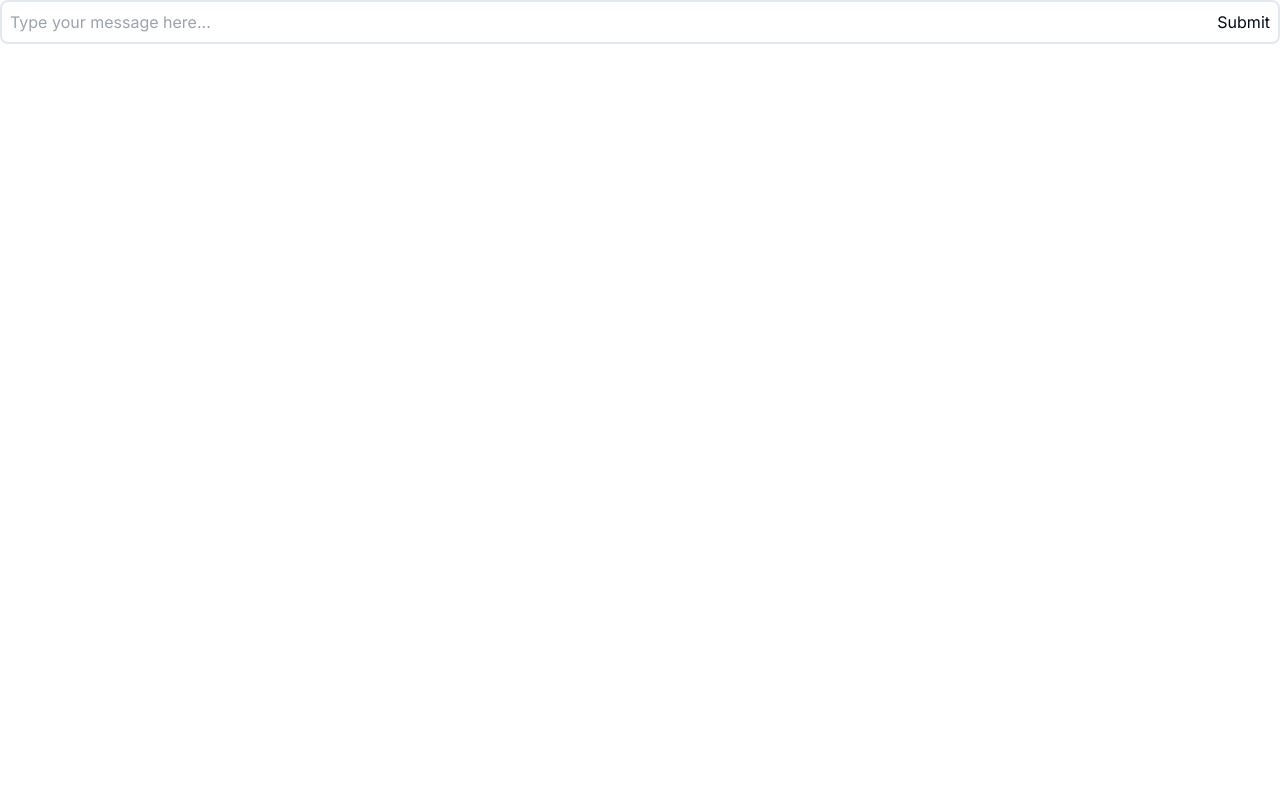
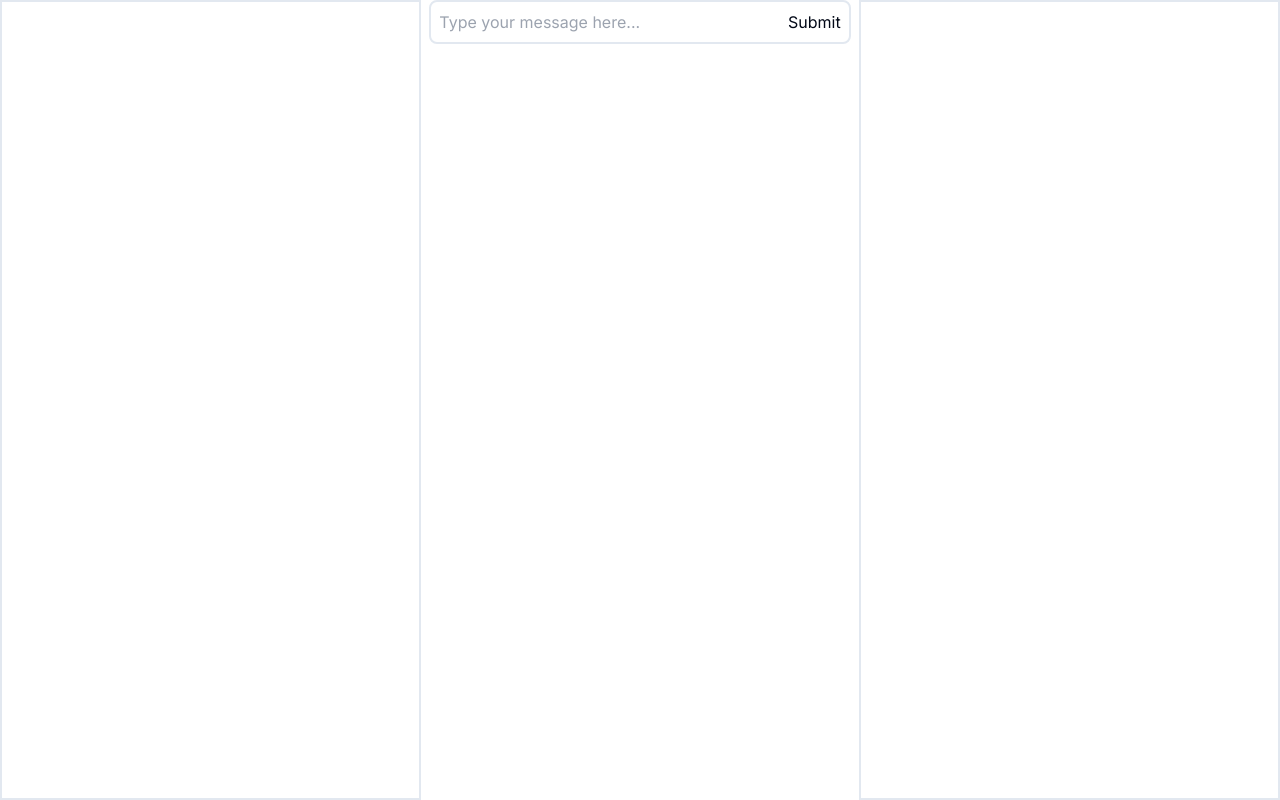
Before and after one commit to muhamaddigdaya/disposable-chat, a Next.js app: page / in a window 1280 px wide. Built offline with nearby package versions, Linux system fonts and the light colour scheme.

Commit message:
basic layout

```diff
--- a/src/app/components/ui/Chatinput.tsx
+++ b/src/app/components/ui/Chatinput.tsx
@@ -6,7 +6,7 @@ type Props = {}
 
 const Chatinput = (props: Props) => {
   return (
-    <form className='flex w-full border-2 p-2 items-end rounded-lg'>
+    <form className='flex border-2 p-2 items-end rounded-lg sticky bottom-2 w-full'>
     <TextareaAutosize
       className="m-0 max-h-[44vh] w-full resize-none border-0 bg-transparent mr-2 p-0 pr-10 dark:bg-transparent md:pr-12 pl-3 md:pl-0"
       placeholder="Type your message here..."
--- /dev/null
+++ b/src/app/components/ui/Chats.tsx
@@ -0,0 +1,15 @@
+import React from 'react'
+import Chatinput from './Chatinput'
+
+type Props = {}
+
+const Chats = (props: Props) => {
+  return (
+    <div className=' h-full max-h-screen'>
+        <Chatinput />
+    </div>
+
+  )
+}
+
+export default Chats
--- /dev/null
+++ b/src/app/components/ui/Leftbar.tsx
@@ -0,0 +1,13 @@
+import React from 'react'
+
+type Props = {}
+
+const Leftbar = (props: Props) => {
+  return (
+    <div className='h-full border-2'>
+
+    </div>
+  )
+}
+
+export default Leftbar
--- /dev/null
+++ b/src/app/components/ui/Rightbar.tsx
@@ -0,0 +1,13 @@
+import React from 'react'
+
+type Props = {}
+
+const Rightbar = (props: Props) => {
+  return (
+    <div className='h-full border-2'>
+
+    </div>
+  )
+}
+
+export default Rightbar
--- a/src/app/page.tsx
+++ b/src/app/page.tsx
@@ -1,12 +1,16 @@
 'use client';
 import Head from "next/head";
 import React from 'react'
-import Chatinput from "./components/ui/Chatinput";
+import Chats from "./components/ui/Chats";
+import Leftbar from "./components/ui/Leftbar";
+import Rightbar from "./components/ui/Rightbar";
 
 export default function Home() {
   return (
-    <main className="flex h-screen flex-col items-center justify-between ">
-      <Chatinput />
+    <main className="grid grid-cols-3 h-screen flex-col items-center justify-between gap-x-2">
+      <Leftbar />
+      <Chats />
+      <Rightbar />
     </main>
   );
 }
```
